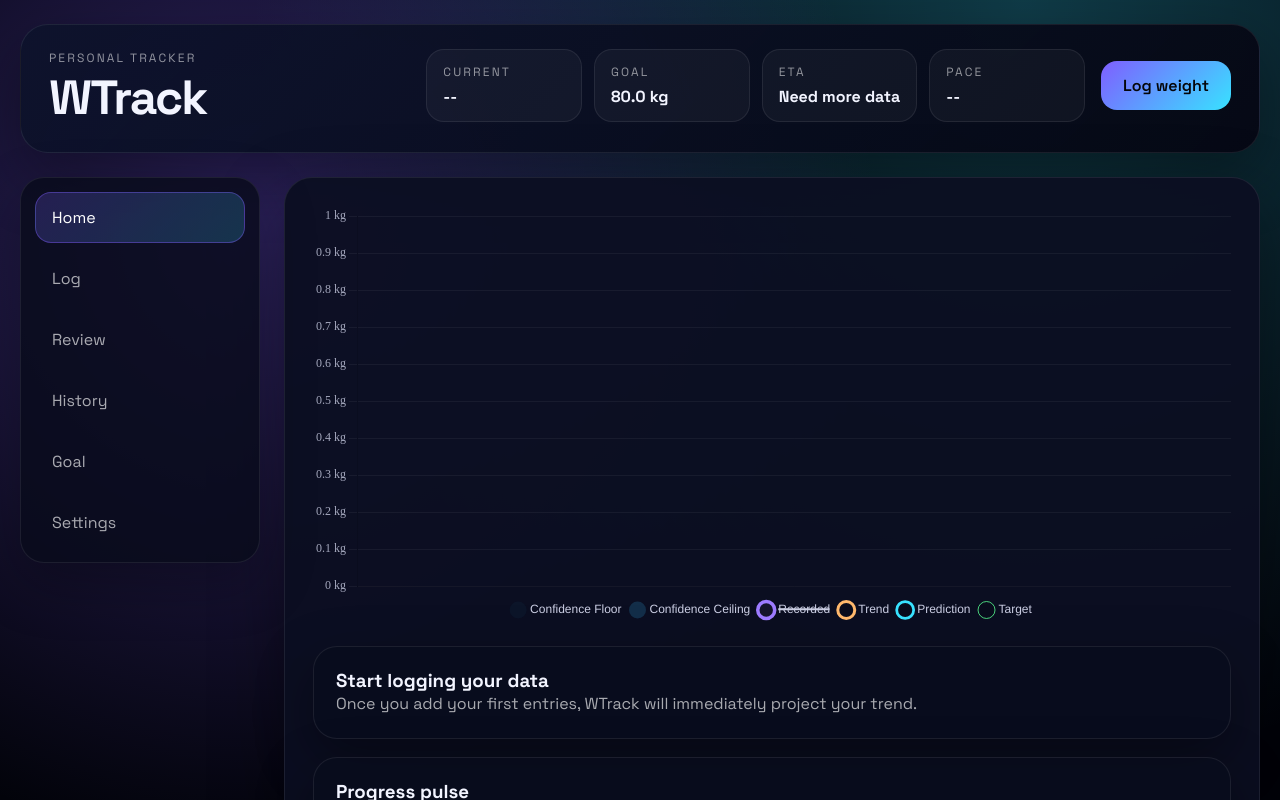
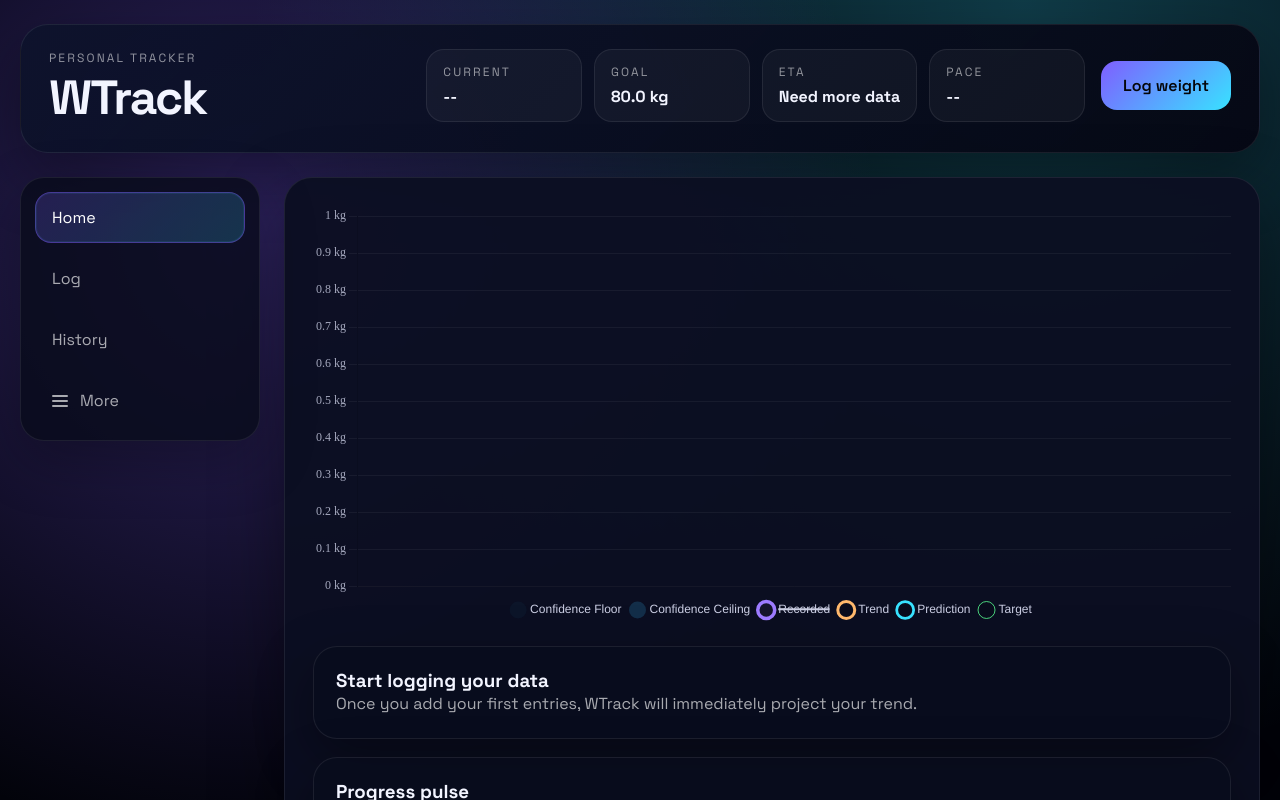
Before and after one commit to felix-basiliskroko/wtrack, a React (Vite) app: page / in a window 1280 px wide. Shown: the top 800 px of the page. Built offline with nearby package versions, Linux system fonts and the light colour scheme.

Commit message:
adjust sidebar for convenience

```diff
--- a/src/App.tsx
+++ b/src/App.tsx
@@ -24,11 +24,14 @@ import { convertWeight, formatShortDate, formatWeight } from './utils/formatting
 
 type ViewId = 'dashboard' | 'log' | 'review' | 'history' | 'goal' | 'settings';
 
-const views: Array<{ id: ViewId; label: string }> = [
+const primaryViews: Array<{ id: ViewId; label: string }> = [
   { id: 'dashboard', label: 'Home' },
   { id: 'log', label: 'Log' },
+  { id: 'history', label: 'History' },
+];
+
+const secondaryViews: Array<{ id: ViewId; label: string }> = [
   { id: 'review', label: 'Review' },
-  { id: 'history', label: 'History' },
   { id: 'goal', label: 'Goal' },
   { id: 'settings', label: 'Settings' },
 ];
@@ -64,6 +67,7 @@ function App() {
     [storedPreferences],
   );
   const [activeView, setActiveView] = useState<ViewId>('dashboard');
+  const [menuOpen, setMenuOpen] = useState(false);
 
   const predictions = useMemo(() => generatePredictions(entries, profile), [entries, profile]);
   const summary = useMemo(
@@ -84,6 +88,7 @@ function App() {
       return next.sort((a, b) => new Date(a.timestamp).getTime() - new Date(b.timestamp).getTime());
     });
     setActiveView('dashboard');
+    setMenuOpen(false);
   };
 
   const handleUpdateEntry = (id: string, payload: EntryPayload) => {
@@ -104,6 +109,11 @@ function App() {
 
   const handleResetDisplaySettings = () => {
     setPreferences(DEFAULT_DISPLAY_PREFERENCES);
+  };
+
+  const handleViewChange = (view: ViewId) => {
+    setActiveView(view);
+    setMenuOpen(false);
   };
 
   const renderView = () => {
@@ -140,7 +150,7 @@ function App() {
                 <p className="label">Daily workflow</p>
                 <h2>Log a new checkpoint</h2>
               </div>
-              <button type="button" className="ghost-button" onClick={() => setActiveView('history')}>
+              <button type="button" className="ghost-button" onClick={() => handleViewChange('history')}>
                 Review history
               </button>
             </div>
@@ -155,7 +165,7 @@ function App() {
                 <p className="label">Recorded data</p>
                 <h2>Weight timeline</h2>
               </div>
-              <button type="button" className="ghost-button" onClick={() => setActiveView('log')}>
+              <button type="button" className="ghost-button" onClick={() => handleViewChange('log')}>
                 Add entry
               </button>
             </div>
@@ -187,7 +197,7 @@ function App() {
                 <p className="label">Check-in</p>
                 <h2>Weekly review</h2>
               </div>
-              <button type="button" className="ghost-button" onClick={() => setActiveView('log')}>
+              <button type="button" className="ghost-button" onClick={() => handleViewChange('log')}>
                 Log another entry
               </button>
             </div>
@@ -288,7 +298,7 @@ function App() {
               <strong>{paceLabel}</strong>
             </div>
           </div>
-          <button type="button" className="primary-button" onClick={() => setActiveView('log')}>
+          <button type="button" className="primary-button" onClick={() => handleViewChange('log')}>
             Log weight
           </button>
         </div>
@@ -297,16 +307,46 @@ function App() {
       <div className="app-frame">
         <aside className="sidebar">
           <nav className="nav-stack" aria-label="Primary">
-            {views.map((view) => (
+            {primaryViews.map((view) => (
               <button
                 key={view.id}
                 type="button"
-                className={`nav-button ${activeView === view.id ? 'active' : ''}`}
-                onClick={() => setActiveView(view.id)}
+                className={`nav-button ${view.id === 'dashboard' ? 'nav-home-button' : ''} ${activeView === view.id ? 'active' : ''}`}
+                onClick={() => handleViewChange(view.id)}
               >
                 {view.label}
               </button>
             ))}
+            <div className={`more-nav ${menuOpen ? 'open' : ''}`}>
+              <button
+                type="button"
+                className={`nav-button nav-menu-button ${secondaryViews.some((view) => view.id === activeView) ? 'active' : ''}`}
+                onClick={() => setMenuOpen((current) => !current)}
+                aria-expanded={menuOpen}
+                aria-label="Open more navigation"
+              >
+                <span className="menu-icon" aria-hidden="true">
+                  <span />
+                  <span />
+                  <span />
+                </span>
+                More
+              </button>
+              {menuOpen ? (
+                <div className="more-menu" role="menu">
+                  {secondaryViews.map((view) => (
+                    <button
+                      key={view.id}
+                      type="button"
+                      className={`more-menu-button ${activeView === view.id ? 'active' : ''}`}
+                      onClick={() => handleViewChange(view.id)}
+                    >
+                      {view.label}
+                    </button>
+                  ))}
+                </div>
+              ) : null}
+            </div>
           </nav>
         </aside>
 
@@ -314,16 +354,46 @@ function App() {
       </div>
 
       <nav className="bottom-nav" aria-label="Mobile navigation">
-        {views.map((view) => (
+        {primaryViews.map((view) => (
           <button
             key={view.id}
             type="button"
-            className={`bottom-nav-button ${activeView === view.id ? 'active' : ''}`}
-            onClick={() => setActiveView(view.id)}
+            className={`bottom-nav-button ${view.id === 'dashboard' ? 'bottom-home-button' : ''} ${activeView === view.id ? 'active' : ''}`}
+            onClick={() => handleViewChange(view.id)}
           >
             {view.label}
           </button>
         ))}
+        <div className={`bottom-more ${menuOpen ? 'open' : ''}`}>
+          <button
+            type="button"
+            className={`bottom-nav-button bottom-menu-button ${secondaryViews.some((view) => view.id === activeView) ? 'active' : ''}`}
+            onClick={() => setMenuOpen((current) => !current)}
+            aria-expanded={menuOpen}
+            aria-label="Open more navigation"
+          >
+            <span className="menu-icon" aria-hidden="true">
+              <span />
+              <span />
+              <span />
+            </span>
+            More
+          </button>
+          {menuOpen ? (
+            <div className="bottom-more-menu" role="menu">
+              {secondaryViews.map((view) => (
+                <button
+                  key={view.id}
+                  type="button"
+                  className={`more-menu-button ${activeView === view.id ? 'active' : ''}`}
+                  onClick={() => handleViewChange(view.id)}
+                >
+                  {view.label}
+                </button>
+              ))}
+            </div>
+          ) : null}
+        </div>
       </nav>
     </div>
   );
--- a/src/styles/global.css
+++ b/src/styles/global.css
@@ -249,6 +249,11 @@ main {
   box-shadow: 0 20px 55px rgba(0, 0, 0, 0.28);
 }
 
+.more-nav,
+.bottom-more {
+  position: relative;
+}
+
 .nav-button {
   text-align: left;
   padding: var(--nav-button-padding);
@@ -265,11 +270,82 @@ main {
   transform: translateX(2px);
 }
 
+.nav-button.nav-home-button,
+.bottom-nav-button.bottom-home-button {
+  border-color: rgba(56, 226, 255, 0.28);
+  background: linear-gradient(135deg, rgba(56, 226, 255, 0.14), rgba(127, 94, 255, 0.12));
+  box-shadow: inset 0 0 0 1px rgba(56, 226, 255, 0.08);
+  color: var(--text-primary);
+}
+
+.nav-menu-button {
+  display: flex;
+  align-items: center;
+  gap: 12px;
+}
+
+.bottom-menu-button {
+  display: inline-flex;
+  align-items: center;
+  justify-content: center;
+  gap: 8px;
+}
+
+.menu-icon {
+  width: 16px;
+  display: grid;
+  gap: 3px;
+}
+
+.menu-icon span {
+  display: block;
+  height: 2px;
+  border-radius: 999px;
+  background: currentColor;
+}
+
 .nav-button.active,
 .bottom-nav-button.active {
   background: linear-gradient(135deg, rgba(127, 94, 255, 0.22), rgba(56, 226, 255, 0.18));
   border-color: rgba(127, 94, 255, 0.4);
   color: #fff;
+}
+
+.more-menu,
+.bottom-more-menu {
+  display: grid;
+  gap: 8px;
+  padding: 10px;
+  border-radius: 18px;
+  border: 1px solid var(--border);
+  background: var(--surface-strong);
+  box-shadow: var(--panel-shadow);
+}
+
+.more-menu {
+  margin-top: 10px;
+}
+
+.more-menu-button {
+  text-align: left;
+  padding: 12px 14px;
+  border-radius: 14px;
+  border: 1px solid transparent;
+  background: transparent;
+  color: var(--text-muted);
+  cursor: pointer;
+  font: inherit;
+}
+
+.more-menu-button.active {
+  background: linear-gradient(135deg, rgba(127, 94, 255, 0.18), rgba(56, 226, 255, 0.16));
+  border-color: rgba(127, 94, 255, 0.32);
+  color: var(--text-primary);
+}
+
+.more-menu-button:hover {
+  color: var(--text-primary);
+  background: var(--tile-bg);
 }
 
 .app-main {
@@ -753,7 +829,7 @@ main {
     right: 0;
     bottom: 0;
     display: flex;
-    overflow-x: auto;
+    overflow: visible;
     gap: 8px;
     padding: 10px 12px calc(10px + env(safe-area-inset-bottom, 0px));
     border-radius: 0;
@@ -767,6 +843,14 @@ main {
     z-index: 20;
   }
 
+  .bottom-more-menu {
+    position: absolute;
+    right: 12px;
+    bottom: calc(100% + 10px);
+    min-width: 180px;
+    z-index: 30;
+  }
+
   .app-shell.theme-paper .bottom-nav {
     background: rgba(255, 248, 240, 0.96);
   }
```
